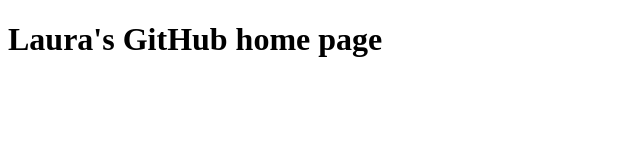
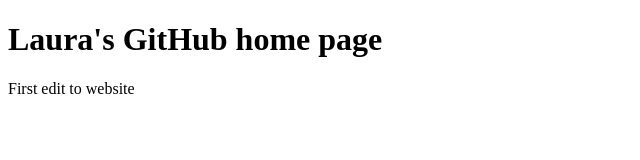
Before and after one commit to LauraEhrlich22/des157a, a plain HTML site: page index.html in a window 1280 px wide. Shown: the whole page, without its empty margins (0-640 px from the left). Drawn offline with Linux system fonts and the light colour scheme.

Commit message:
first edit

```diff
--- a/index.html
+++ b/index.html
@@ -8,5 +8,6 @@
 </head>
 <body>
     <h1>Laura's GitHub home page</h1>
+    <p>First edit to website</p>
 </body>
 </html>
```
